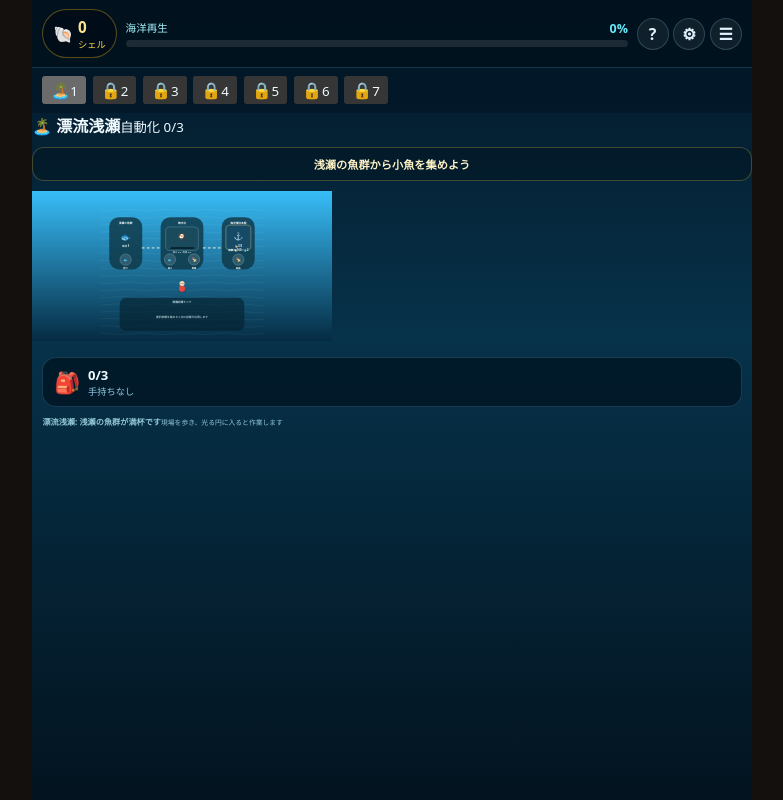
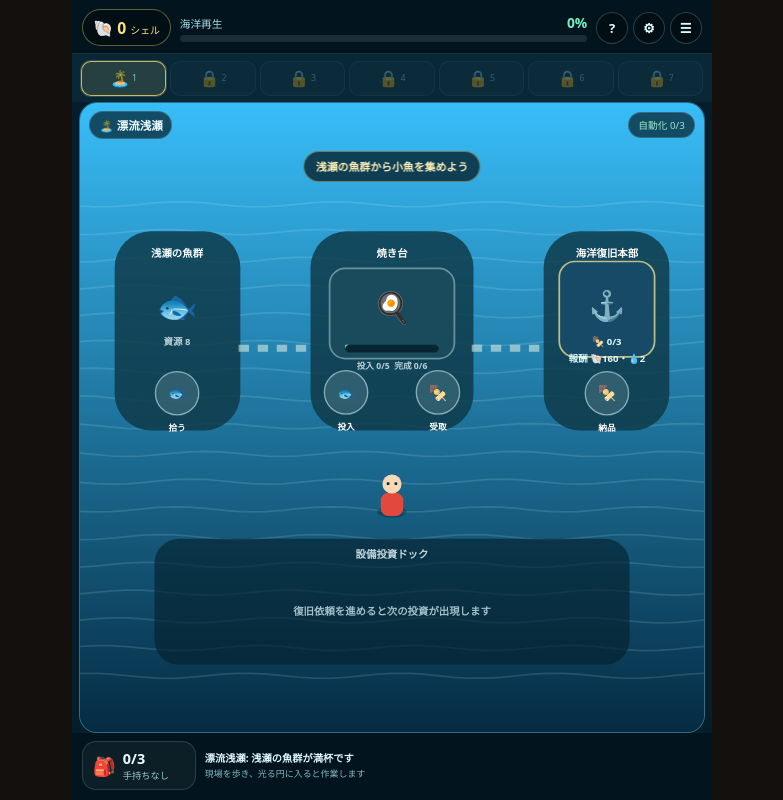
Before and after one commit to hrt14/lastfire-idle, a Next.js app: page /ocean in a window 1280 px wide. Shown: the whole page, without its empty margins (248-1031 px from the left). Built offline with nearby package versions, Linux system fonts and the light colour scheme; no server answers.

Commit message:
海の星を現場マップUIへ変更

```diff
--- a/components/OceanPlanet.module.css
+++ b/components/OceanPlanet.module.css
@@ -1,380 +1,285 @@
 .app {
-  --panel: rgba(5, 34, 52, 0.88);
-  width: min(720px, 100%);
-  min-height: 100svh;
+  width: min(640px, 100%);
+  height: 100svh;
   margin: 0 auto;
-  color: #effaff;
-  background: linear-gradient(180deg, #041525 0%, #06324a 42%, #03131f 100%);
-  overflow-x: hidden;
+  display: flex;
+  flex-direction: column;
+  overflow: hidden;
+  color: #effcff;
+  background: #061e2b;
+  touch-action: none;
 }
 
 .loading {
   min-height: 100svh;
   display: grid;
   place-items: center;
-  color: #cffafe;
-  background: #041525;
+  color: #dffaff;
+  background: linear-gradient(180deg, #0b6f91, #061e2b);
   font-weight: 800;
 }
 
 .hud {
-  position: sticky;
-  top: 0;
-  z-index: 20;
+  flex: none;
   display: grid;
   grid-template-columns: auto minmax(0, 1fr) auto;
   align-items: center;
-  gap: .55rem;
-  padding: max(.55rem, env(safe-area-inset-top)) .65rem .55rem;
-  border-bottom: 1px solid rgba(125, 211, 252, .18);
-  background: rgba(2, 18, 30, .9);
-  backdrop-filter: blur(14px);
+  gap: 0.55rem;
+  padding: max(0.55rem, env(safe-area-inset-top)) 0.65rem 0.45rem;
+  background: rgba(3, 20, 29, 0.96);
+  border-bottom: 1px solid rgba(215, 247, 255, 0.12);
 }
 
 .wallet {
-  display: grid;
-  grid-template-columns: auto auto;
-  align-items: center;
-  column-gap: .3rem;
-  padding: .42rem .62rem;
-  border: 1px solid rgba(251, 191, 36, .35);
+  display: flex;
+  align-items: baseline;
+  gap: 0.25rem;
+  padding: 0.42rem 0.62rem;
+  border: 1px solid rgba(255, 223, 110, 0.38);
   border-radius: 999px;
-  background: rgba(0, 0, 0, .26);
-  color: #fde68a;
+  background: rgba(0, 0, 0, 0.28);
+  color: #ffe27c;
+  white-space: nowrap;
 }
 
-.wallet > span { grid-row: 1 / 3; }
-.wallet strong { font-size: .95rem; font-variant-numeric: tabular-nums; }
-.wallet small { font-size: .58rem; color: #fcd34d; }
+.wallet strong { font-size: 0.98rem; font-variant-numeric: tabular-nums; }
+.wallet small { font-size: 0.62rem; }
 
 .restoration { min-width: 0; }
 .restoration > div:first-child {
   display: flex;
+  align-items: baseline;
   justify-content: space-between;
-  gap: .5rem;
-  margin-bottom: .22rem;
-  font-size: .66rem;
-  color: #a5f3fc;
+  gap: 0.5rem;
+  font-size: 0.67rem;
+  color: #a8dbe9;
 }
-.restoration strong { color: #67e8f9; font-size: .78rem; }
-.bar,
-.processBar,
-.orderBar {
+.restoration strong { color: #73f0c0; font-size: 0.86rem; }
+.bar {
   height: 7px;
   overflow: hidden;
+  margin-top: 0.18rem;
   border-radius: 999px;
-  background: rgba(255, 255, 255, .1);
+  background: rgba(255, 255, 255, 0.1);
 }
-.bar span,
-.processBar span,
-.orderBar span {
+.bar span {
   display: block;
   height: 100%;
   border-radius: inherit;
-  background: linear-gradient(90deg, #22d3ee, #34d399);
-  transition: width .25s linear;
+  background: linear-gradient(90deg, #43d5ff, #6ff0ac);
 }
 
-.hudButtons { display: flex; gap: .28rem; }
+.hudButtons { display: flex; gap: 0.3rem; }
 .hudButtons button,
 .hudButtons a {
+  display: grid;
+  place-items: center;
   width: 2rem;
   height: 2rem;
-  display: grid;
-  place-items: center;
   padding: 0;
-  border: 1px solid rgba(148, 210, 233, .22);
+  border: 1px solid rgba(216, 247, 255, 0.2);
   border-radius: 50%;
-  background: rgba(255, 255, 255, .06);
-  color: #e0f2fe;
+  background: rgba(0, 0, 0, 0.25);
+  color: #e8fbff;
   text-decoration: none;
-  font-weight: 900;
+  font: 800 0.82rem system-ui;
 }
 
 .areaRail {
+  flex: none;
+  display: grid;
+  grid-template-columns: repeat(7, minmax(0, 1fr));
+  gap: 0.25rem;
+  padding: 0.38rem 0.55rem;
+  background: #082838;
+}
+.areaRail button {
+  min-width: 0;
+  height: 2.2rem;
   display: flex;
-  gap: .42rem;
-  overflow-x: auto;
-  padding: .52rem .65rem;
-  scrollbar-width: none;
-  background: rgba(2, 23, 38, .72);
+  align-items: center;
+  justify-content: center;
+  gap: 0.12rem;
+  padding: 0;
+  border: 1px solid rgba(216, 247, 255, 0.14);
+  border-radius: 10px;
+  background: rgba(255, 255, 255, 0.045);
+  color: #eafcff;
 }
-.areaRail::-webkit-scrollbar { display: none; }
-.areaChip {
-  position: relative;
-  flex: 0 0 3.25rem;
-  min-height: 2.65rem;
-  border: 1px solid rgba(125, 211, 252, .18);
-  border-radius: 13px;
-  background: rgba(255, 255, 255, .04);
-  color: #e0f2fe;
-  font-size: 1.15rem;
-}
-.areaChip small {
-  position: absolute;
-  right: .25rem;
-  bottom: .16rem;
-  font-size: .52rem;
-  color: #7dd3fc;
-}
-.areaChip.selected {
-  border-color: #67e8f9;
-  background: rgba(34, 211, 238, .15);
-  box-shadow: 0 0 18px rgba(34, 211, 238, .16);
-}
-.areaChip:disabled { opacity: .38; }
-
-.sea {
-  position: relative;
-  margin: 0 .55rem;
-  padding: .8rem;
-  overflow: hidden;
-  border: 1px solid color-mix(in srgb, var(--area-color) 38%, transparent);
-  border-radius: 22px;
-  background:
-    radial-gradient(circle at 82% 12%, color-mix(in srgb, var(--area-color) 25%, transparent), transparent 38%),
-    linear-gradient(180deg, rgba(8, 65, 92, .96), rgba(4, 28, 48, .98));
-  box-shadow: inset 0 -35px 60px rgba(0, 0, 0, .2);
+.areaRail button:disabled { opacity: 0.35; }
+.areaRail button small { font-size: 0.55rem; color: #90bac7; }
+.areaRail .selected {
+  border-color: rgba(255, 226, 124, 0.75);
+  background: rgba(255, 226, 124, 0.12);
+  box-shadow: 0 0 0 1px rgba(255, 226, 124, 0.18);
 }
 
-.wave {
+.stage {
+  position: relative;
+  flex: 1;
+  min-height: 0;
+  margin: 0 0.45rem;
+  overflow: hidden;
+  border: 1px solid rgba(213, 247, 255, 0.16);
+  border-radius: 18px;
+  background: #0b5370;
+  box-shadow: inset 0 0 60px rgba(0, 0, 0, 0.28);
+}
+
+.canvas {
+  display: block;
+  width: 100%;
+  height: 100%;
+  touch-action: none;
+  -webkit-tap-highlight-color: transparent;
+}
+
+.areaTitle {
   position: absolute;
-  inset: 0;
-  opacity: .18;
-  background-image:
-    radial-gradient(ellipse at 20px 10px, transparent 11px, rgba(255,255,255,.45) 12px, transparent 14px);
-  background-size: 56px 28px;
-  animation: drift 8s linear infinite;
+  z-index: 3;
+  top: 0.52rem;
+  left: 0.58rem;
+  right: 0.58rem;
+  display: flex;
+  align-items: center;
+  justify-content: space-between;
+  gap: 0.5rem;
   pointer-events: none;
 }
-
-@keyframes drift {
-  to { background-position: 112px 28px; }
+.areaTitle strong,
+.areaTitle small {
+  padding: 0.32rem 0.55rem;
+  border: 1px solid rgba(220, 250, 255, 0.18);
+  border-radius: 999px;
+  background: rgba(3, 24, 34, 0.68);
+  backdrop-filter: blur(7px);
 }
-
-.hero {
-  position: relative;
-  display: grid;
-  grid-template-columns: auto minmax(0, 1fr) auto;
-  gap: .65rem;
-  align-items: center;
-  padding: .72rem;
-  border-radius: 17px;
-  background: rgba(1, 18, 31, .62);
-}
-.heroIcon { font-size: 2.2rem; }
-.hero small { font-size: .58rem; color: #7dd3fc; }
-.hero h1 { margin: .08rem 0; font-size: 1.06rem; }
-.hero p { margin: 0; color: #b9e7f7; font-size: .65rem; line-height: 1.45; }
-.autoBadge {
-  padding: .34rem .46rem;
-  border-radius: 10px;
-  background: rgba(52, 211, 153, .12);
-  color: #86efac;
-  font-size: .58rem;
-  font-weight: 800;
-  white-space: nowrap;
-}
+.areaTitle strong { font-size: 0.72rem; }
+.areaTitle small { font-size: 0.61rem; color: #9ee8cc; }
 
 .objective {
-  position: relative;
-  margin: .65rem 0;
-  padding: .5rem .65rem;
-  border: 1px solid rgba(253, 224, 71, .24);
-  border-radius: 12px;
-  background: rgba(0, 0, 0, .22);
-  color: #fef3c7;
-  font-size: .7rem;
+  position: absolute;
+  z-index: 3;
+  top: 3rem;
+  left: 50%;
+  width: max-content;
+  max-width: calc(100% - 1.2rem);
+  margin: 0;
+  padding: 0.4rem 0.72rem;
+  transform: translateX(-50%);
+  border: 1px solid rgba(255, 225, 125, 0.38);
+  border-radius: 999px;
+  background: rgba(3, 24, 34, 0.74);
+  color: #fff0b5;
+  font-size: 0.68rem;
   font-weight: 800;
   text-align: center;
-}
-
-.stations {
-  position: relative;
-  display: grid;
-  grid-template-columns: repeat(3, minmax(0, 1fr));
-  gap: .55rem;
-}
-.station {
-  min-width: 0;
-  padding: .62rem;
-  border: 1px solid rgba(186, 230, 253, .16);
-  border-radius: 16px;
-  background: rgba(2, 20, 34, .76);
-}
-.stationHead {
-  display: flex;
-  align-items: center;
-  gap: .42rem;
-  min-height: 2.4rem;
-}
-.bigIcon { font-size: 1.35rem; }
-.stationHead div { min-width: 0; }
-.stationHead small { display: block; font-size: .52rem; color: #7dd3fc; }
-.stationHead strong {
-  display: block;
-  overflow: hidden;
-  font-size: .72rem;
-  text-overflow: ellipsis;
-  white-space: nowrap;
-}
-.stockRow {
-  display: flex;
-  justify-content: space-between;
-  gap: .25rem;
-  margin: .45rem 0;
-  color: #bae6fd;
-  font-size: .56rem;
-}
-.processBar { margin-bottom: .48rem; }
-.orderBar { margin-bottom: .48rem; }
-.orderBar span { background: linear-gradient(90deg, #fbbf24, #34d399); }
-.action,
-.dualActions button {
-  width: 100%;
-  min-height: 2.15rem;
-  padding: .42rem;
-  border: 1px solid rgba(103, 232, 249, .3);
-  border-radius: 11px;
-  background: linear-gradient(180deg, rgba(14, 165, 233, .28), rgba(8, 81, 114, .35));
-  color: #ecfeff;
-  font-size: .62rem;
-  font-weight: 900;
-}
-.action:disabled,
-.dualActions button:disabled,
-.purchases button:disabled { opacity: .38; filter: grayscale(.25); }
-.dualActions { display: grid; grid-template-columns: 1fr 1fr; gap: .32rem; }
-.status {
-  display: block;
-  min-height: 1.75rem;
-  margin-top: .38rem;
-  color: #94c9d9;
-  font-size: .51rem;
-  line-height: 1.4;
+  pointer-events: none;
+  backdrop-filter: blur(7px);
 }
 
 .dock {
-  padding: .65rem .65rem calc(.85rem + env(safe-area-inset-bottom));
-}
-.carry {
+  flex: none;
   display: flex;
   align-items: center;
-  gap: .48rem;
-  margin-bottom: .55rem;
-  padding: .52rem .68rem;
-  border: 1px solid rgba(125, 211, 252, .18);
+  gap: 0.55rem;
+  padding: 0.5rem 0.65rem calc(0.65rem + env(safe-area-inset-bottom));
+  background: rgba(3, 20, 29, 0.97);
+}
+
+.carry {
+  flex: none;
+  min-width: 7.1rem;
+  display: flex;
+  align-items: center;
+  gap: 0.45rem;
+  padding: 0.42rem 0.58rem;
+  border: 1px solid rgba(216, 247, 255, 0.15);
   border-radius: 14px;
-  background: rgba(1, 18, 31, .72);
+  background: rgba(255, 255, 255, 0.045);
 }
-.carry > span { font-size: 1.3rem; }
-.carry strong { display: block; font-size: .82rem; }
-.carry small { display: block; color: #8ec9dd; font-size: .58rem; }
-.purchases {
-  display: grid;
-  grid-template-columns: repeat(3, minmax(0, 1fr));
-  gap: .45rem;
-}
-.purchases button {
-  min-width: 0;
-  min-height: 5.2rem;
-  padding: .55rem;
-  border: 1px solid rgba(52, 211, 153, .24);
-  border-radius: 14px;
-  background: linear-gradient(180deg, rgba(16, 95, 82, .66), rgba(4, 46, 49, .78));
-  color: #ecfdf5;
-  text-align: left;
-}
-.purchases strong,
-.purchases small,
-.purchases span { display: block; }
-.purchases strong { font-size: .66rem; line-height: 1.35; }
-.purchases small { margin: .2rem 0 .36rem; color: #a7f3d0; font-size: .5rem; line-height: 1.4; }
-.purchases span { color: #fde68a; font-size: .58rem; font-weight: 900; }
-.noPurchase {
-  grid-column: 1 / -1;
-  padding: .7rem;
-  border-radius: 14px;
-  background: rgba(255, 255, 255, .04);
-  text-align: center;
-}
-.noPurchase strong { display: block; font-size: .68rem; }
-.noPurchase small { display: block; margin-top: .2rem; color: #94c9d9; font-size: .55rem; }
+.carry > span { font-size: 1.15rem; }
+.carry div { display: flex; flex-direction: column; min-width: 0; }
+.carry strong { font-size: 0.9rem; }
+.carry small { overflow: hidden; color: #9fc7d2; font-size: 0.58rem; text-overflow: ellipsis; white-space: nowrap; }
+
+.status { min-width: 0; display: flex; flex-direction: column; gap: 0.12rem; }
+.status strong,
+.status small { overflow: hidden; text-overflow: ellipsis; white-space: nowrap; }
+.status strong { color: #dff9ff; font-size: 0.64rem; }
+.status small { color: #84b7c4; font-size: 0.56rem; }
 
 .modal {
   position: fixed;
   inset: 0;
-  z-index: 50;
+  z-index: 40;
   display: grid;
-  place-items: end center;
-  background: rgba(0, 4, 12, .72);
-  backdrop-filter: blur(6px);
+  align-items: end;
+  justify-items: center;
+  background: rgba(0, 10, 16, 0.72);
 }
 .sheet {
-  width: min(720px, 100%);
+  width: min(640px, 100%);
   max-height: 86svh;
   overflow-y: auto;
-  padding: 1rem 1rem calc(1.2rem + env(safe-area-inset-bottom));
-  border: 1px solid rgba(125, 211, 252, .22);
-  border-bottom: 0;
-  border-radius: 24px 24px 0 0;
-  background: linear-gradient(180deg, #0b3b53, #041b2b);
+  padding: 1rem 1rem calc(1.15rem + env(safe-area-inset-bottom));
+  border: 1px solid rgba(215, 247, 255, 0.2);
+  border-bottom: none;
+  border-radius: 22px 22px 0 0;
+  background: linear-gradient(180deg, #123d50, #071f2c);
+  box-shadow: 0 -24px 70px rgba(0, 0, 0, 0.55);
+  touch-action: pan-y;
 }
-.sheet h2 { margin: 0 0 .6rem; color: #cffafe; font-size: 1rem; }
+.sheet h2 { margin: 0 0 0.65rem; color: #dffaff; font-size: 1.05rem; }
 .sheet p,
-.sheet li { color: #c6e8f4; font-size: .72rem; line-height: 1.65; }
-.sheet ol { padding-left: 1.2rem; }
-.primary,
-.danger,
-.confirm button {
+.sheet li { color: #c4e4ec; font-size: 0.78rem; line-height: 1.7; }
+.sheet ol { padding-left: 1.25rem; }
+.sheet button,
+.sheet a {
+  display: block;
   width: 100%;
-  min-height: 2.65rem;
-  margin-top: .55rem;
+  margin-top: 0.55rem;
+  padding: 0.72rem;
   border-radius: 13px;
-  font-weight: 900;
+  border: 1px solid rgba(215, 247, 255, 0.18);
+  background: rgba(255, 255, 255, 0.06);
+  color: #effcff;
+  text-align: center;
+  text-decoration: none;
+  font-weight: 800;
 }
-.primary {
-  border: 1px solid rgba(103, 232, 249, .35);
-  background: #0e7490;
-  color: #ecfeff;
+.sheet .primary { background: #2a9d78; border-color: #6fe0b7; }
+.sheet .danger { background: rgba(248, 113, 113, 0.1); border-color: rgba(248, 113, 113, 0.36); color: #ffb1b1; }
+
+.reportGrid {
+  display: grid;
+  grid-template-columns: repeat(3, minmax(0, 1fr));
+  gap: 0.42rem;
 }
-.danger {
-  border: 1px solid rgba(248, 113, 113, .4);
-  background: rgba(127, 29, 29, .45);
-  color: #fecaca;
+.reportGrid span {
+  display: flex;
+  flex-direction: column;
+  gap: 0.22rem;
+  padding: 0.65rem 0.4rem;
+  border-radius: 12px;
+  background: rgba(255, 255, 255, 0.055);
+  color: #9fc7d2;
+  font-size: 0.62rem;
+  text-align: center;
 }
-.confirm { display: grid; gap: .35rem; }
-.confirm button:last-child { border: 1px solid rgba(255,255,255,.18); background: transparent; color: #e0f2fe; }
-.reportGrid { display: grid; grid-template-columns: repeat(3, 1fr); gap: .4rem; }
-.reportGrid span { padding: .55rem; border-radius: 12px; background: rgba(255,255,255,.05); font-size: .58rem; }
-.reportGrid strong { display: block; margin-top: .2rem; color: #fde68a; font-size: .76rem; }
-.reportNote { padding: .55rem; border-radius: 11px; background: rgba(0,0,0,.18); }
+.reportGrid strong { color: #effcff; font-size: 0.78rem; }
+.confirm { margin-top: 0.7rem; }
+.confirm strong { display: block; color: #ffd3d3; }
 .complete { text-align: center; }
-.complete .planet { font-size: 4rem; filter: drop-shadow(0 0 24px #22d3ee); }
-.complete a { display: block; margin-top: .8rem; color: #a5f3fc; }
-
-@media (max-width: 600px) {
-  .stations { grid-template-columns: 1fr; }
-  .station { display: grid; grid-template-columns: minmax(0, 1fr); }
-  .status { min-height: auto; }
-  .hero { grid-template-columns: auto minmax(0, 1fr); }
-  .autoBadge { grid-column: 1 / -1; justify-self: start; }
-}
+.completeIcon { display: block; font-size: 3.4rem; }
 
 @media (max-width: 390px) {
-  .hud { gap: .35rem; padding-inline: .45rem; }
-  .wallet { padding-inline: .48rem; }
-  .hudButtons button,
-  .hudButtons a { width: 1.85rem; height: 1.85rem; }
-  .sea { margin-inline: .35rem; padding: .6rem; }
-  .purchases { grid-template-columns: 1fr; }
-  .purchases button { min-height: auto; }
-  .reportGrid { grid-template-columns: 1fr; }
+  .objective { font-size: 0.62rem; }
+  .areaTitle small { display: none; }
+  .wallet strong { max-width: 4.5rem; overflow: hidden; text-overflow: ellipsis; }
+  .status small { display: none; }
 }
 
 @media (prefers-reduced-motion: reduce) {
-  .wave { animation: none; }
-  .bar span,
-  .processBar span,
-  .orderBar span { transition: none; }
+  .app * { animation-duration: 0.01ms !important; animation-iteration-count: 1 !important; }
 }
```
